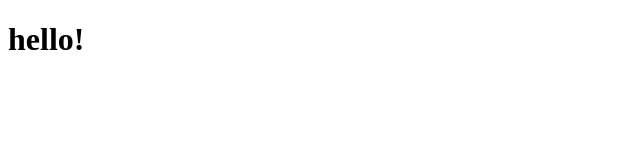
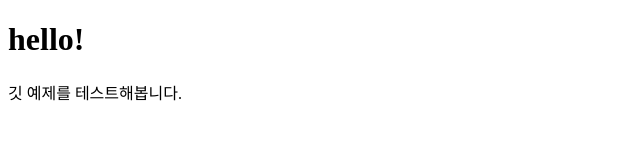
Before and after one commit to superbono3300/Exam_repo, a plain HTML site: page index.html in a window 1280 px wide. Shown: the whole page, without its empty margins (0-640 px from the left). Drawn offline with Linux system fonts and the light colour scheme.

Commit message:
p 태그 추가

```diff
--- a/index.html
+++ b/index.html
@@ -6,5 +6,6 @@
 </head>
 <body>
 	<h1>hello!</h1>
+	<p>깃 예제를 테스트해봅니다.</p>
 </body>
 </html>
```
